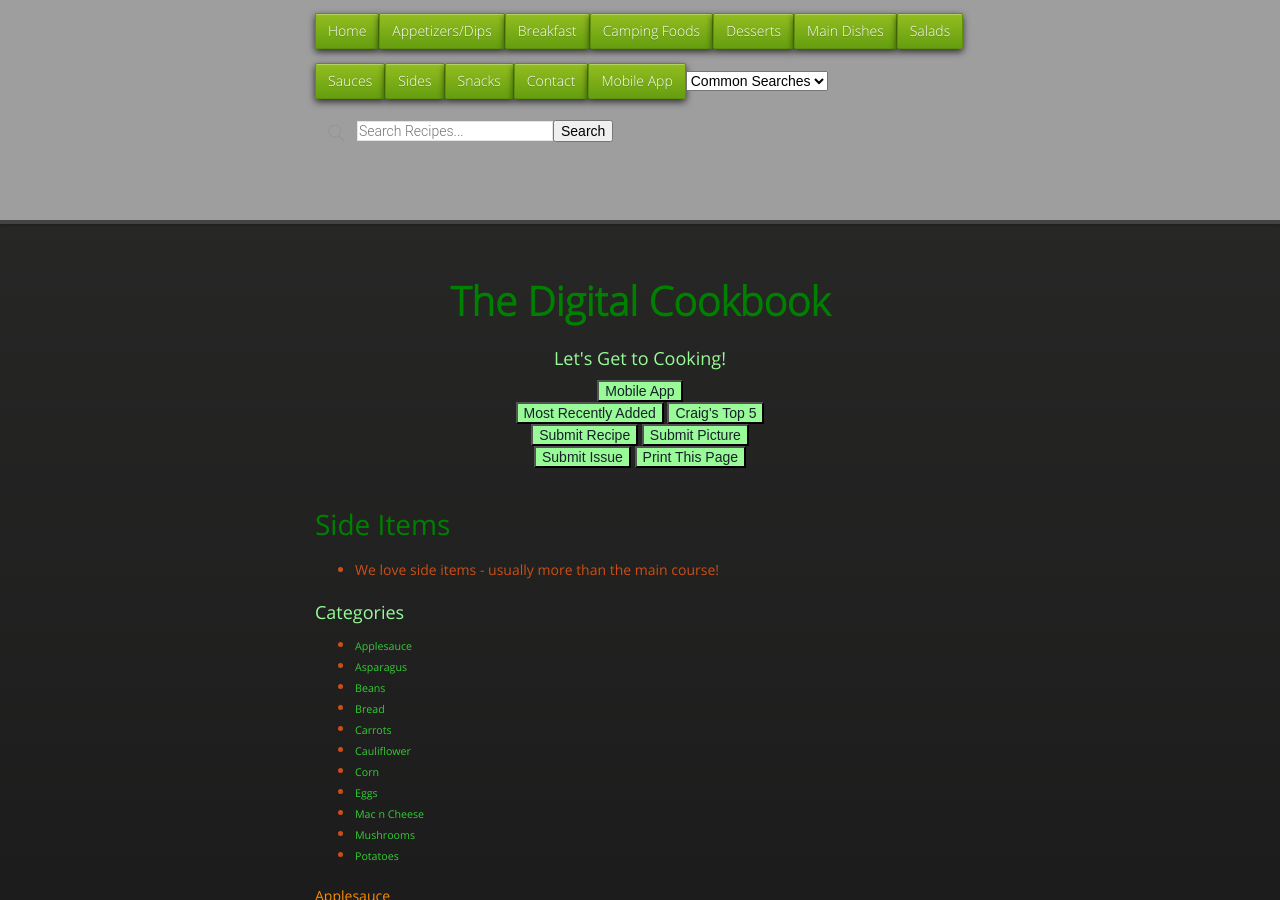
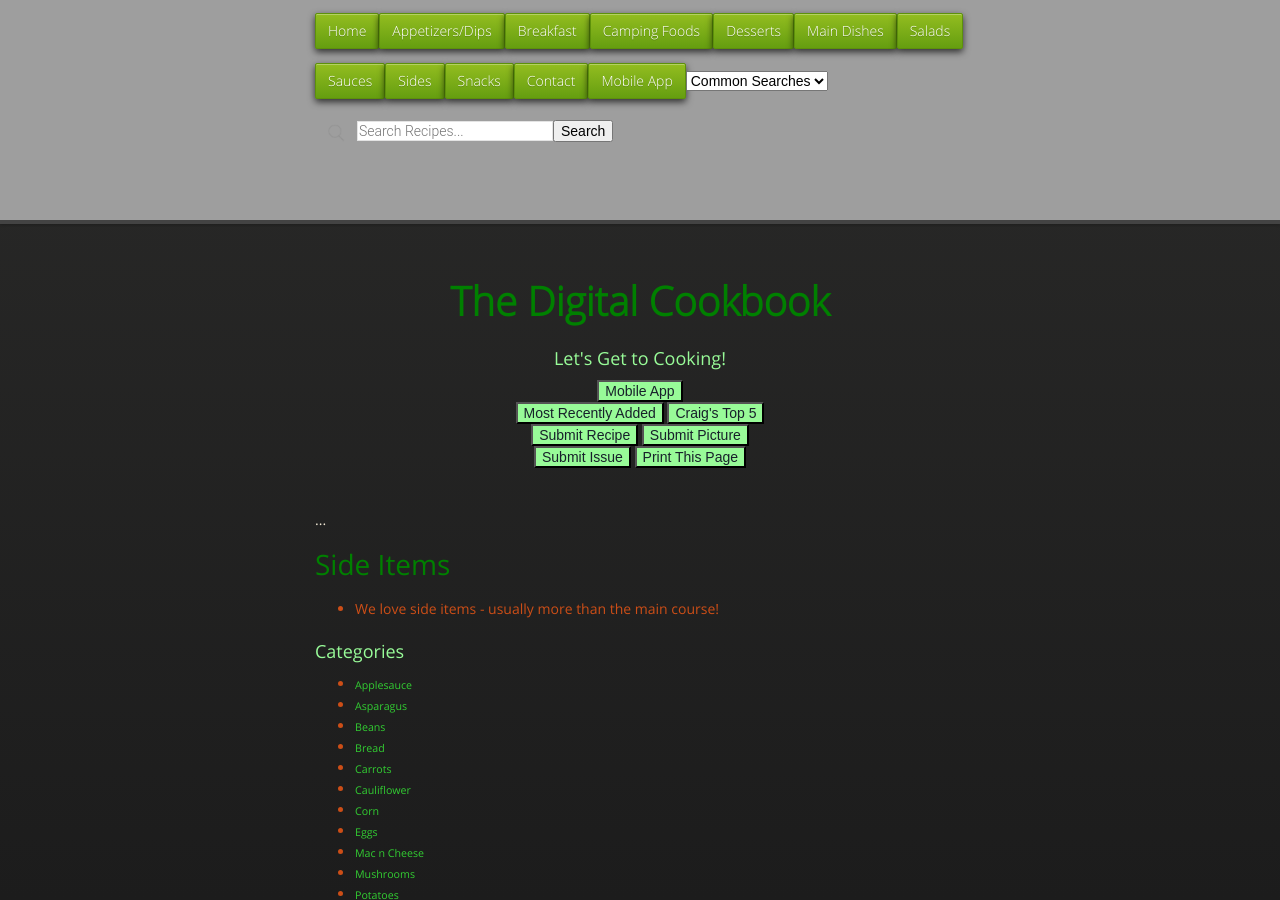
Before and after one commit to cmwillett/TheDigitalCookbook, a Jekyll site: the page built from Sides.md, in a window 1280 px wide and 900 px high. Built offline with Jekyll 4.4.1, drawn with Linux system fonts in a browser that asks for light colours; nearby versions of some CDN libraries.

Commit message:
removing counter

```diff
--- a/Sides.md
+++ b/Sides.md
@@ -3,7 +3,7 @@
 title: "Side Items"
 tags: side,items,side,item,sides
 ---
-<div id="visits"></div>
+<div id="visits">...</div>
 <script>
     function cb(response) {
         document.getElementById('visits').innerText = response.value;
```
